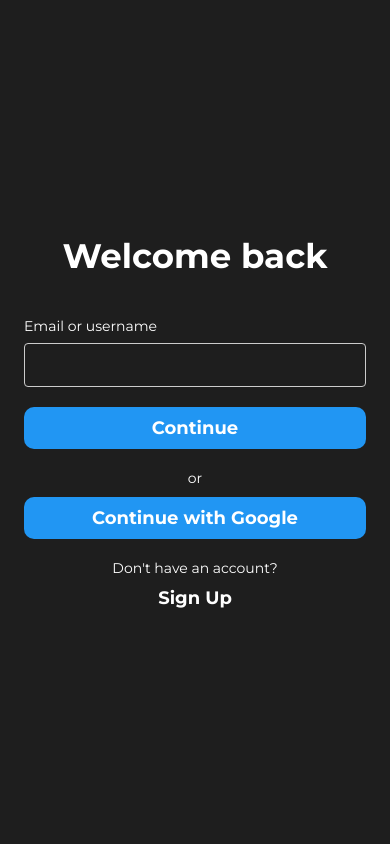
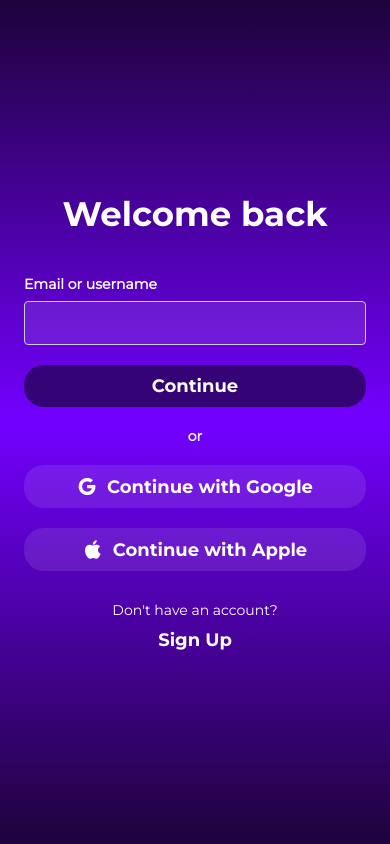
Before and after one commit to oKhodus/tasksaga, a React Native app in the folder TaskSaga/: screen / in a window 390 px wide. Built offline with nearby package versions, Linux system fonts and the light colour scheme.

Commit message:
feat: add gradient-bg, google and apple icons, renew palette

```diff
--- a/TaskSaga/package.json
+++ b/TaskSaga/package.json
@@ -11,12 +11,14 @@
     "web": "expo start --web"
   },
   "dependencies": {
+    "@expo/vector-icons": "^15.0.3",
     "@react-native-async-storage/async-storage": "2.2.0",
     "@react-navigation/native": "^7.1.28",
     "@react-navigation/native-stack": "^7.11.0",
     "expo": "~54.0.32",
     "expo-auth-session": "~7.0.10",
     "expo-font": "~14.0.11",
+    "expo-linear-gradient": "~15.0.8",
     "expo-random": "^14.0.1",
     "expo-splash-screen": "~31.0.13",
     "expo-status-bar": "~3.0.9",
--- a/TaskSaga/src/screens/WelcomeScreen.tsx
+++ b/TaskSaga/src/screens/WelcomeScreen.tsx
@@ -9,6 +9,8 @@ import {
   Platform,
 } from "react-native";
 import { useState } from "react";
+import { LinearGradient } from 'expo-linear-gradient';
+import { AntDesign, Ionicons } from "@expo/vector-icons";
 
 type WelcomeScreenProps = {
   navigation: any;
@@ -21,6 +23,10 @@ export default function WelcomeScreen({ navigation, fontsLoaded }: WelcomeScreen
   if (!fontsLoaded) return null;
 
   return (
+    <LinearGradient
+      colors={['#1d033b', '#7300ff', '#1d033b']}
+      style={styles.gradientContainer}
+    >
       <KeyboardAvoidingView
         style={{ flex: 1 }}
         behavior={Platform.OS === "ios" ? "padding" : undefined}
@@ -52,9 +58,19 @@ export default function WelcomeScreen({ navigation, fontsLoaded }: WelcomeScreen
 
             <Text style={[styles.orText, { fontFamily: "TaskSaga-Regular" }]}>or</Text>
 
-          <TouchableOpacity style={styles.button}>
-            <Text style={[styles.buttonText, { fontFamily: "TaskSaga-Bold" }]}>
+            <TouchableOpacity style={styles.authbutton}>
+              <AntDesign style={[styles.appleicon]} name="google"/>
+              <Text style={[styles.authbuttonText, { fontFamily: "TaskSaga-Bold" }]}>
+
                 Continue with Google
+              </Text>
+            </TouchableOpacity>
+
+            <TouchableOpacity style={styles.authbutton}>
+              <AntDesign style={[styles.appleicon]} name="apple"/>
+              <Text style={[styles.authbuttonText, { fontFamily: "TaskSaga-Bold" }]}>
+
+                Continue with Apple
               </Text>
             </TouchableOpacity>
 
@@ -69,18 +85,24 @@ export default function WelcomeScreen({ navigation, fontsLoaded }: WelcomeScreen
           </View>
         </ScrollView>
       </KeyboardAvoidingView>
+    </LinearGradient>
   );
 }
 
 const styles = StyleSheet.create({
+  appleicon: {fontSize: 20, color: "#ffffff", },
+  googleicon: {fontSize: 20, color: "#ffffff", },
+  gradientContainer: { flex: 1 },
   scrollContainer: { flexGrow: 1 },
-  innerContainer: { flex: 1, padding: 24, justifyContent: "center", backgroundColor: "#1e1e1e" },
+  innerContainer: { flex: 1, padding: 24, justifyContent: "center", },
   title: { fontSize: 34, fontWeight: "700", color: "#fff", marginBottom: 40, textAlign: "center" },
-  label: { color: "#fff", marginBottom: 8 },
-  input: { borderWidth: 1, borderColor: "#ccc", borderRadius: 4, padding: 12, marginBottom: 20, backgroundColor: "#1e1e1e", color: "#fff" },
-  button: { paddingVertical: 10, borderRadius: 10, alignItems: "center", backgroundColor: "#2196F3", marginBottom: 10 },
-  buttonText: { color: "#fff", fontSize: 18 },
-  orText: { color: "#fff", textAlign: "center", marginVertical: 10 },
+  label: { fontWeight: "700", color: "#fff", marginBottom: 8 },
+  input: { fontFamily: "TaskSaga-Bold", borderWidth: 1, borderColor: "#ccc", borderRadius: 4, padding: 12, marginBottom: 20, backgroundColor: "#ffffff1a", color: "#fff" },
+  button: { paddingVertical: 10, borderRadius: 20, alignItems: "center", backgroundColor: "#340375", marginBottom: 20 },
+  buttonText: { color: "#fff", fontSize: 18,},
+  orText: { fontWeight: "700", color: "#fff", textAlign: "center", marginBottom: 20 },
+  authbutton: {flexDirection: "row", alignItems: "center", justifyContent: "center", paddingVertical: 10, borderRadius: 20, backgroundColor: "#ffffff1a", marginBottom: 20, gap:10 },
+  authbuttonText: { color: "#fff", fontSize: 18, },
   preSignUpText: { color: "#fff", textAlign: "center", marginVertical: 10 },
   SignUpButton: { alignItems: "center" },
   SignUpButtonText: { color: "#fff", fontSize: 18 },
```
Also changed, not shown: 1 other file (tests, documents, lock files or other folders). Lines whose indentation alone changed are shown as unchanged.
